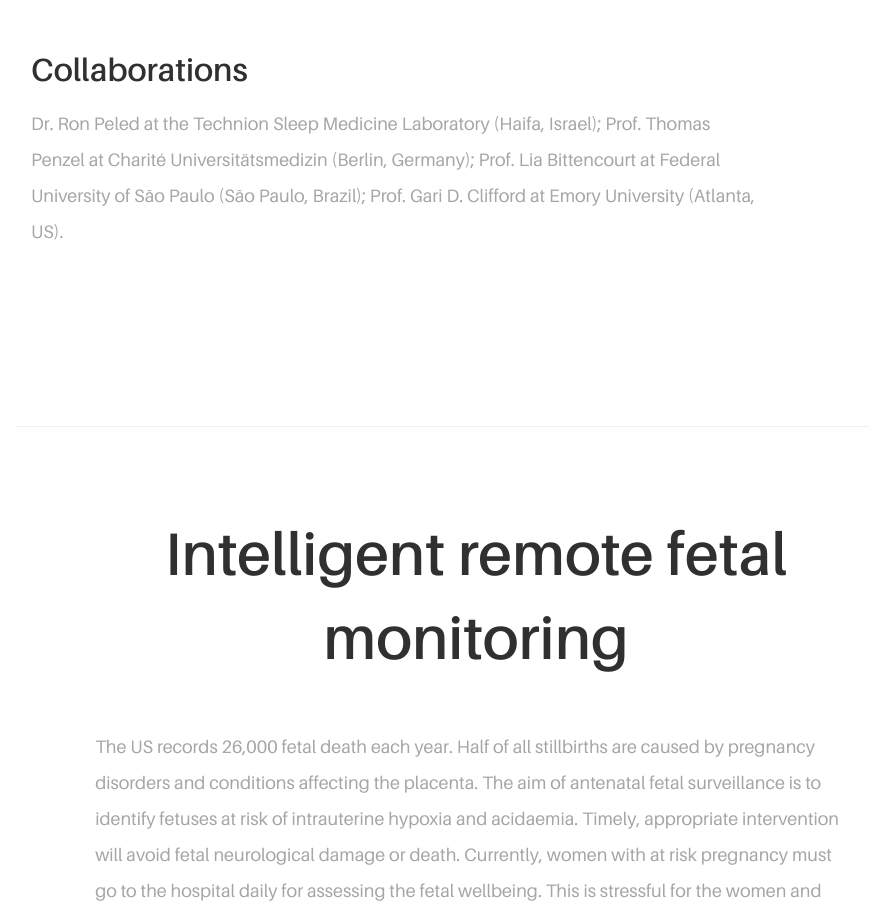
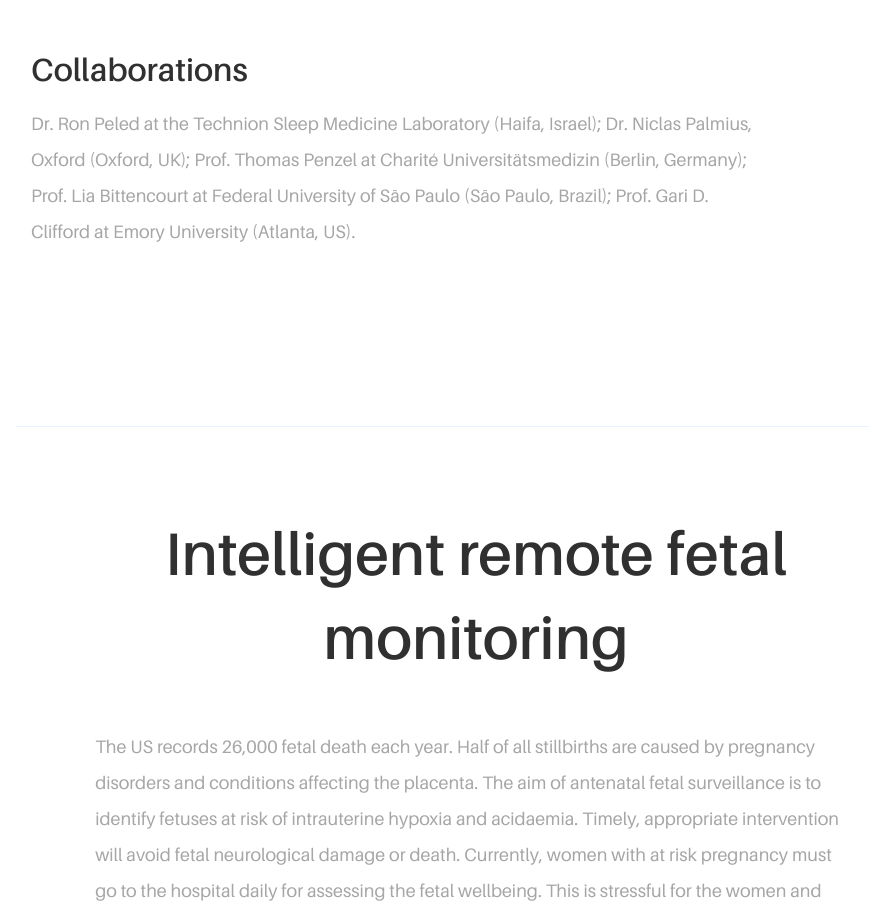
Before and after one commit to alon-begin/aim-lab.github.io, a website: page research.html in a window 1280 px wide. Shown: the part 1994-2900 px from the top of the page, without its empty margins (164-1033 px from the left). Drawn offline with Linux system fonts and the light colour scheme; files whose address does not match are found by name.

Commit message:
Update research.html

```diff
--- a/research.html
+++ b/research.html
@@ -189,6 +189,7 @@
                                         <h2>Collaborations</h2>
                                         <p>
                                         Dr. Ron Peled at the Technion Sleep Medicine Laboratory (Haifa, Israel);
+                                        Dr. Niclas Palmius, Oxford (Oxford, UK);
                                         Prof. Thomas Penzel at Charité Universitätsmedizin (Berlin, Germany);
                                         Prof. Lia Bittencourt at Federal University of São Paulo (São Paulo, Brazil);
                                         Prof. Gari D. Clifford at Emory University (Atlanta, US).
```
